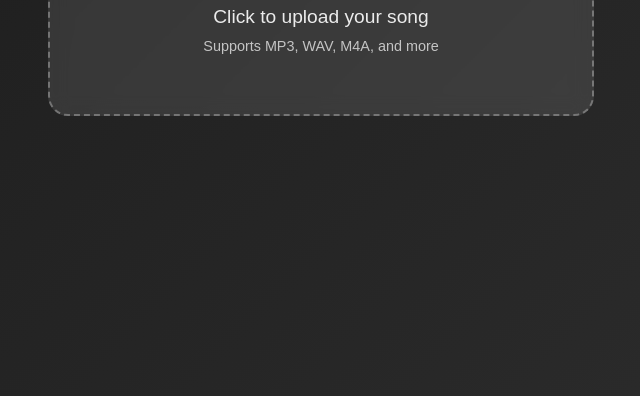
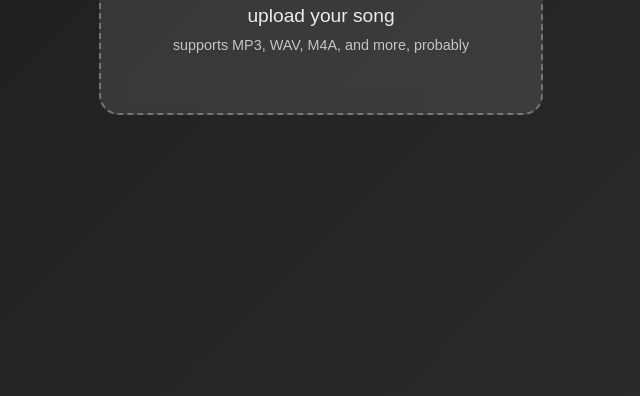
Before and after one commit to LowAhBeepOh/interactive-fun-stuff, a plain HTML site: page index.html in a window 1280 px wide. Shown: the part 404-800 px from the top of the page, without its empty margins (319-959 px from the left). Drawn offline with Linux system fonts and the light colour scheme; a web font is replaced by a local one.

Commit message:
Update index.html

```diff
--- a/index.html
+++ b/index.html
@@ -217,9 +217,9 @@
 <body>
     <div id="upload-container">
         <div class="upload-box" onclick="document.getElementById('file-input').click()">
-            <h1>🎵 Synced Lyrics Player</h1>
-            <p>Click to upload your song</p>
-            <p style="font-size: 0.9em; margin-top: 10px; opacity: 0.7;">Supports MP3, WAV, M4A, and more</p>
+            <h1>dumb lyrics viewer</h1>
+            <p>upload your song</p>
+            <p style="font-size: 0.9em; margin-top: 10px; opacity: 0.7;">supports MP3, WAV, M4A, and more, probably</p>
         </div>
         <input type="file" id="file-input" accept="audio/*">
     </div>
```
